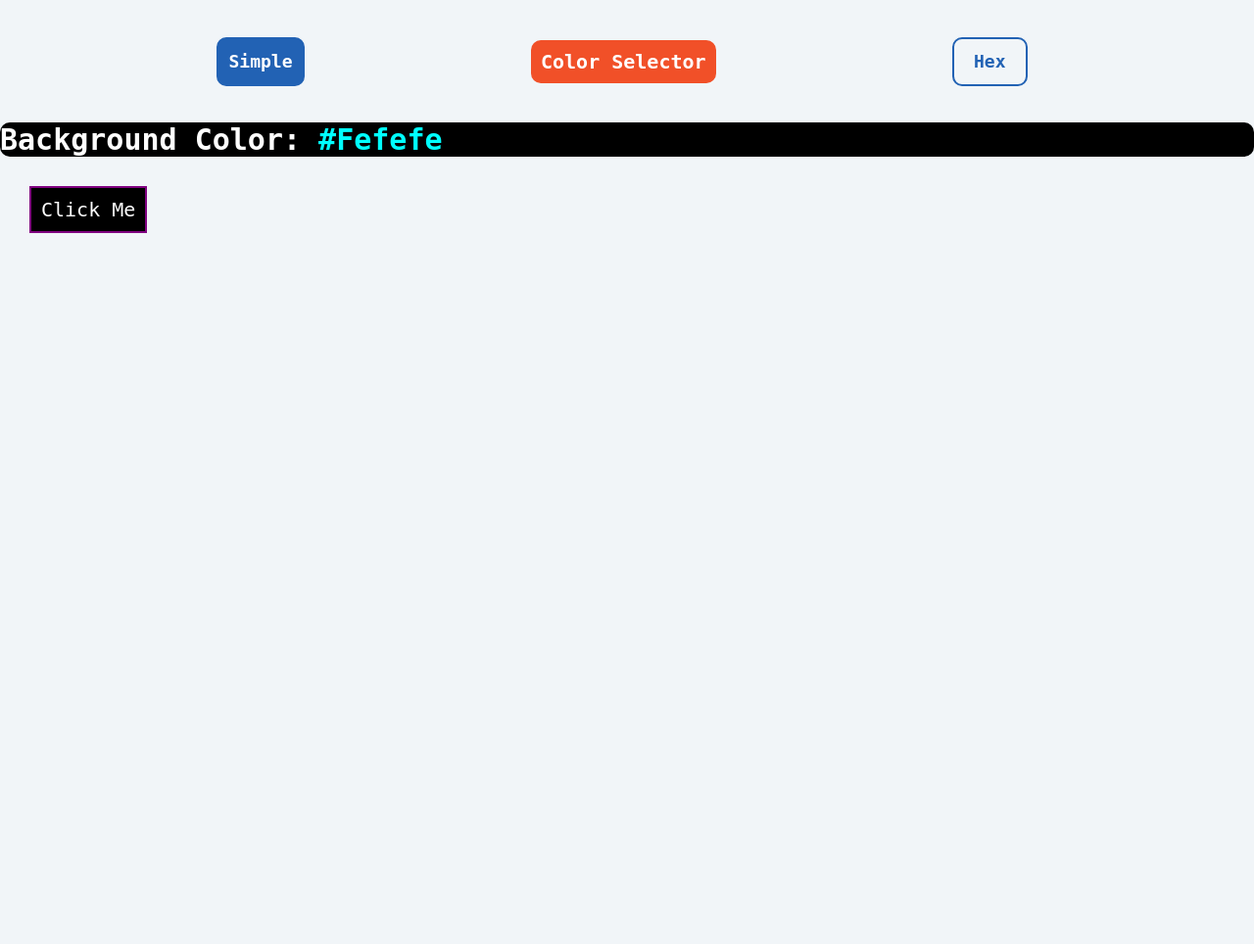
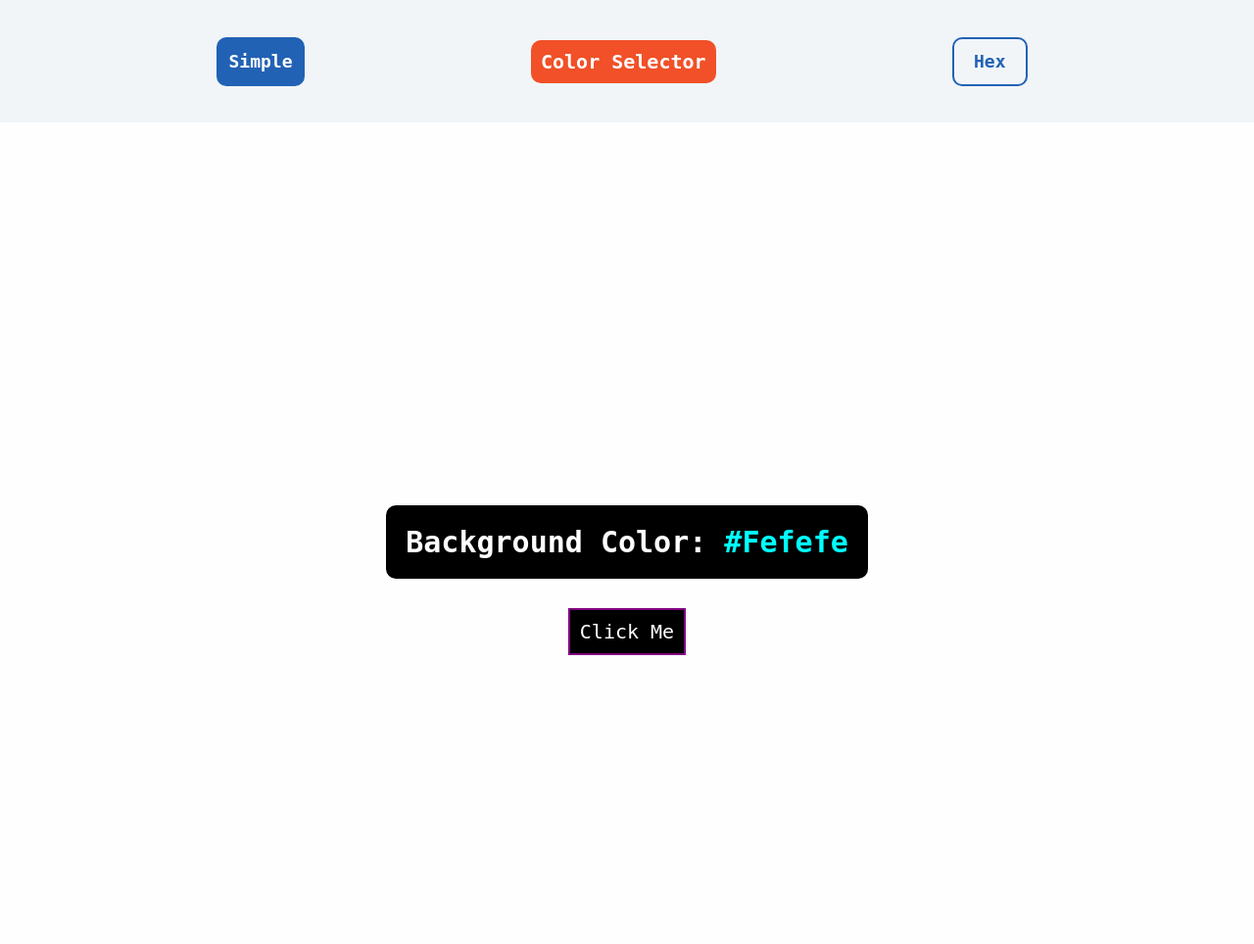
Before and after one commit to KrishanKantAgnihotri/Color-Selector, a PHP site: page / in a window 1280 px wide. Shown: the whole page at 98% size. Run offline with PHP 8.4, Linux system fonts and the light colour scheme.

Commit message:
Update styles.css

```diff
--- a/styles.css
+++ b/styles.css
@@ -18,7 +18,7 @@
   width:100%;
   height:13vh;
   background:#f1f5f8;
-  box-shadow: 0 0 10px 1px rgba(0, 0, 0, 0.68);
+  box-shadow: 0 0 10px 4px rgba(0, 0, 0, 0.68);
 }
 .nav h1{
   font-size:20px;
@@ -62,20 +62,25 @@
 }
 
 .container{
-  width:100%
+  width:100%;
+  height:100%;
+  display: flex;
+  /* text-align:center; */
+  flex-direction: column;
+  justify-content: center ;
+  align-items:center;
+  background-color:#Fefefe;
+
+
 }
-.second{
-  text-align:center;
-  margin-top:15%;
-  margin-left:30%;
-  margin-right: 30%;
-}
+
 #back{
   font-family:monospace;
   font-size:30px;
   background:black;
   border-radius:10px;
   color:white;
+  padding:20px;
 }
 #btn{
   margin:30px;
```
